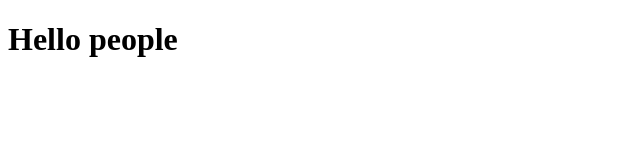
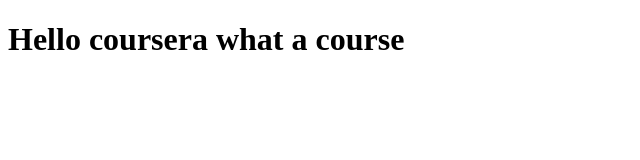
Before and after one commit to mrithyunjay/coursera-test, a plain HTML site: page site/index.html in a window 1280 px wide. Shown: the whole page, without its empty margins (0-640 px from the left). Drawn offline with Linux system fonts and the light colour scheme.

Commit message:
Small addition

```diff
--- a/site/index.html
+++ b/site/index.html
@@ -4,6 +4,6 @@
 	<title>Hello World!</title>
 </head>
 <body>
-<h1>Hello people</h1>
+<h1>Hello coursera what a course</h1>
 </body>
 </html>
```
